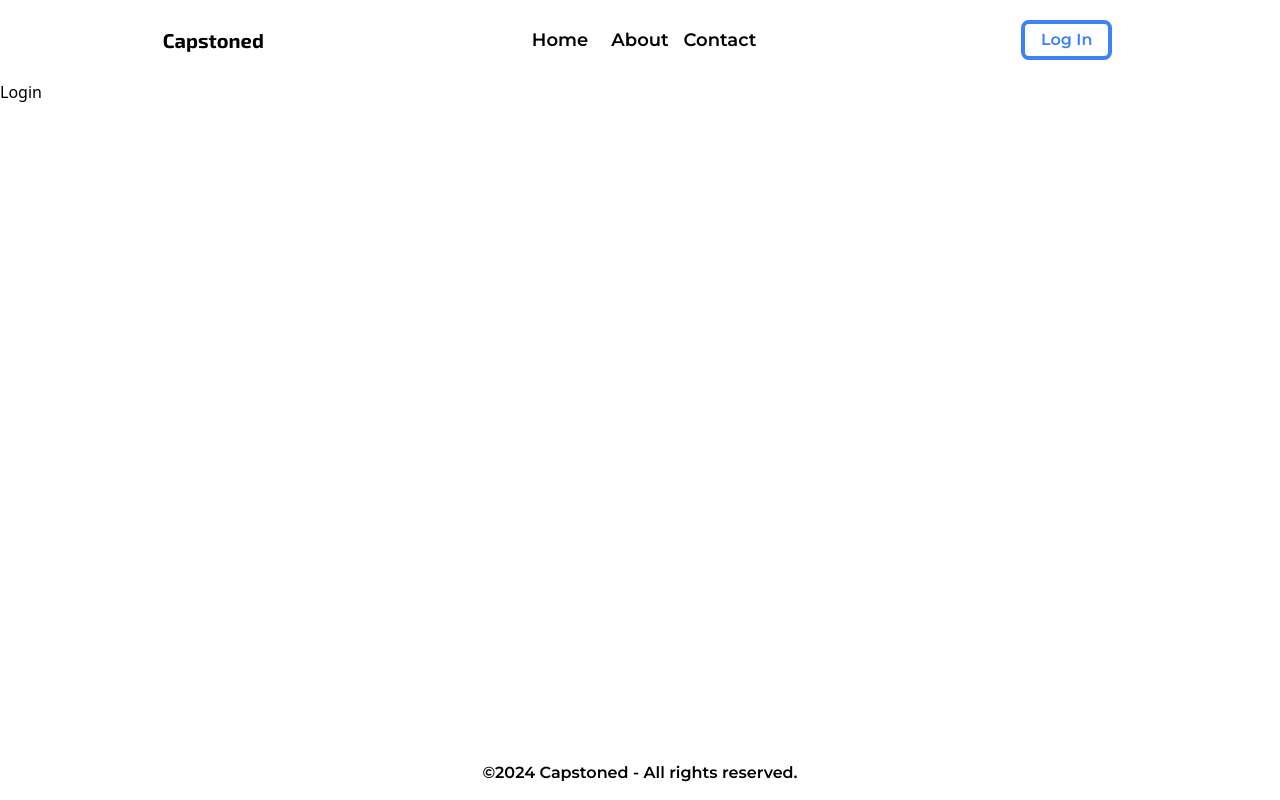
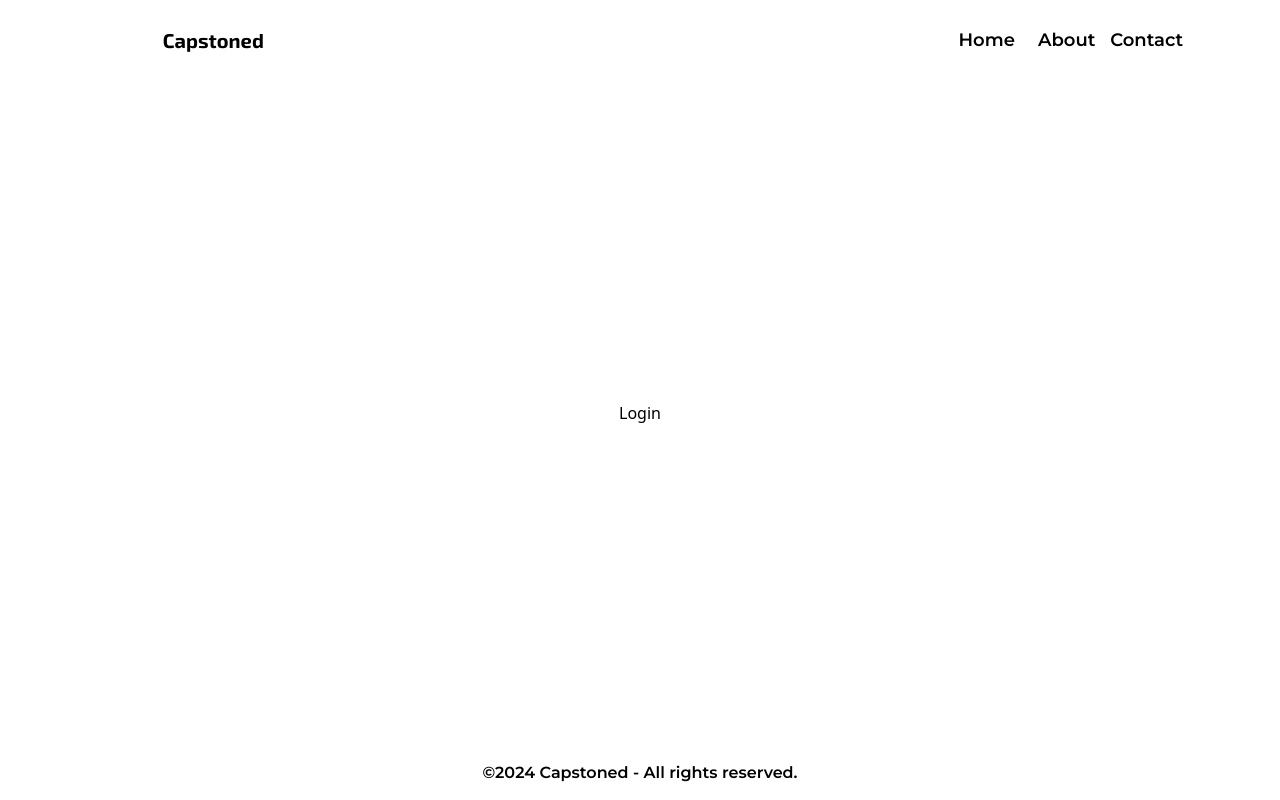
Before and after one commit to Vishal-Das-01/Final-Year-Project-Capstoned, a Next.js app: page /login in a window 1280 px wide. Built offline with nearby package versions, Linux system fonts and the light colour scheme.

Commit message:
Reorganized files in (Unauthenticated): Changed Login Page and its layout. Changed Login Page's navbar.

```diff
--- /dev/null
+++ b/src/app/(Unauthenticated)/(1_login_page)/_components/Navbar/Navbar.jsx
@@ -0,0 +1,35 @@
+import Brand from "@/app/(Unauthenticated)/_components/Navbar/_components/Brand/Brand.jsx";
+import NavbarMenuLink from "@/app/(Unauthenticated)/_components/Navbar/_components/NavbarMenuLink/NavbarMenuLink.jsx";
+
+export default function Navbar(props){
+	return (
+		<nav className="h-24 w-full flex items-center space-between ">
+			<div className="left flex flex-1 h-full w-full items-center justify-center  ">
+				<Brand href="/">
+					Capstoned
+				</Brand>
+			</div>
+			<div className="center flex flex-1 h-full w-full items-center justify-center ">
+
+			</div>
+			<div className="right flex flex-1 h-full w-full items-center justify-center">
+				<NavbarMenuLink href="/">
+					Home
+				</NavbarMenuLink>
+				<NavbarMenuLink href="/about">
+					About
+				</NavbarMenuLink>
+				<NavbarMenuLink href="/contact">
+					Contact
+				</NavbarMenuLink>
+			</div>
+		</nav>
+	);
+}
+
+
+// Deleted sign up button code below.
+
+//<ActionButtonLink href="/" filled={true}>
+//	Sign Up
+//</ActionButtonLink>
--- /dev/null
+++ b/src/app/(Unauthenticated)/(1_login_page)/layout.js
@@ -0,0 +1,15 @@
+import Footer from "@/app/(Unauthenticated)/_components/Footer/Footer.jsx";
+import Navbar from "@/app/(Unauthenticated)/(1_login_page)/_components/Navbar/Navbar.jsx";
+
+
+export default function Layout({children}){
+	return (
+		<div className={`h-full w-full flex flex-col`}>
+			<Navbar />
+			<div className="h-full w-full">
+				{children}
+			</div>
+			<Footer />
+		</div>
+	);
+}
--- a/src/app/(Unauthenticated)/(common_layout_pages)/(1_login_page)/login/page.jsx
+++ b/src/app/(Unauthenticated)/(1_login_page)/login/page.jsx
@@ -5,7 +5,7 @@ export const metadata = {
 
 export default function LoginPage(props){
 	return (
-		<div className="">
+		<div className="w-full h-full flex items-center justify-center">
 			Login
 		</div>
 	);
--- a/src/app/(Unauthenticated)/(common_layout_pages)/(2_about_page)/about/page.jsx
+++ b/src/app/(Unauthenticated)/(common_layout_pages)/(2_about_page)/about/page.jsx
@@ -5,7 +5,7 @@ export const metadata = {
 
 export default function AboutPage(props){
 	return (
-		<div>
+		<div className="w-full h-full flex items-center justify-center">
 			About
 		</div>
 	);
--- a/src/app/(Unauthenticated)/(common_layout_pages)/(3_contact_page)/contact/page.jsx
+++ b/src/app/(Unauthenticated)/(common_layout_pages)/(3_contact_page)/contact/page.jsx
@@ -5,7 +5,7 @@ export const metadata = {
 
 export default function ContactPage(props){
 	return (
-		<div>
+		<div className="w-full h-full flex items-center justify-center">
 			Contact
 		</div>
 	);
```
Also changed, not shown: src/app/(Unauthenticated)/(1_login_page)/login/LoginPage.module.css (renamed from src/app/(Unauthenticated)/(common_layout_pages)/(1_login_page)/login/LoginPage.module.css).
